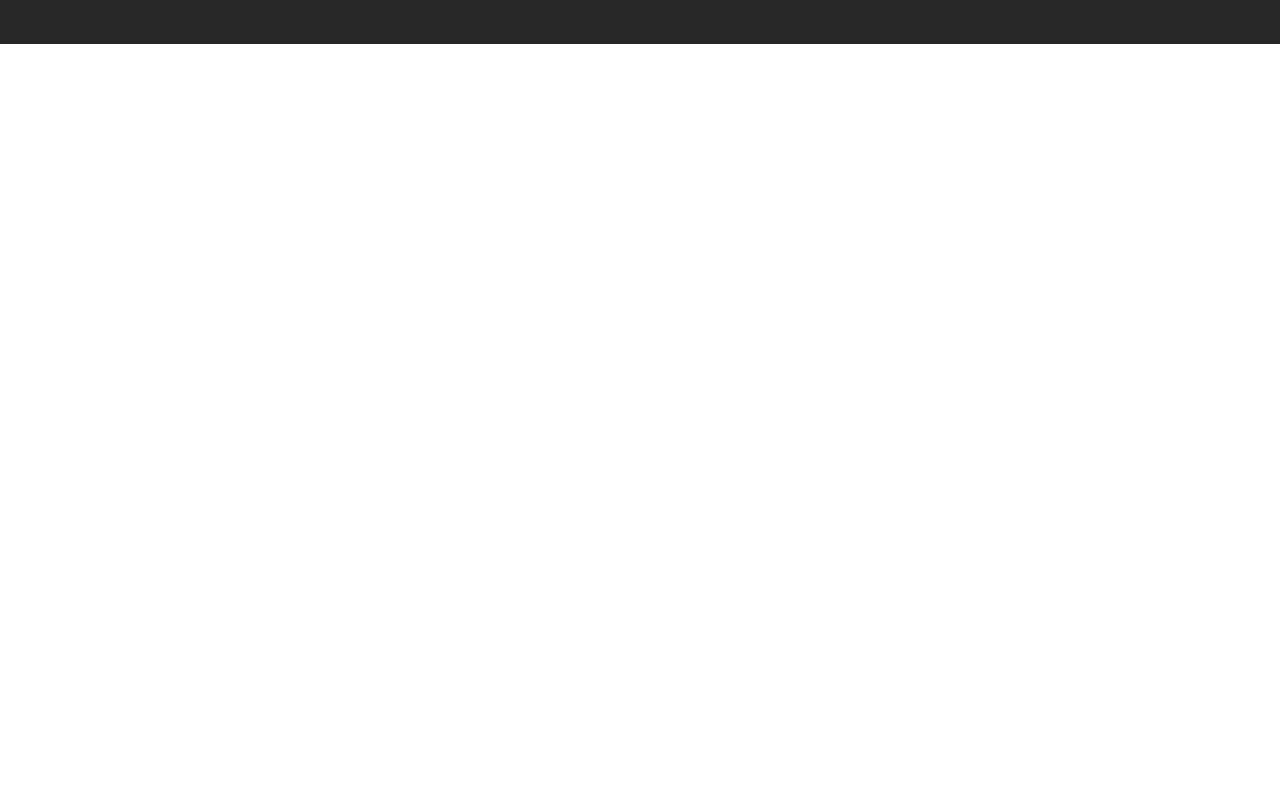
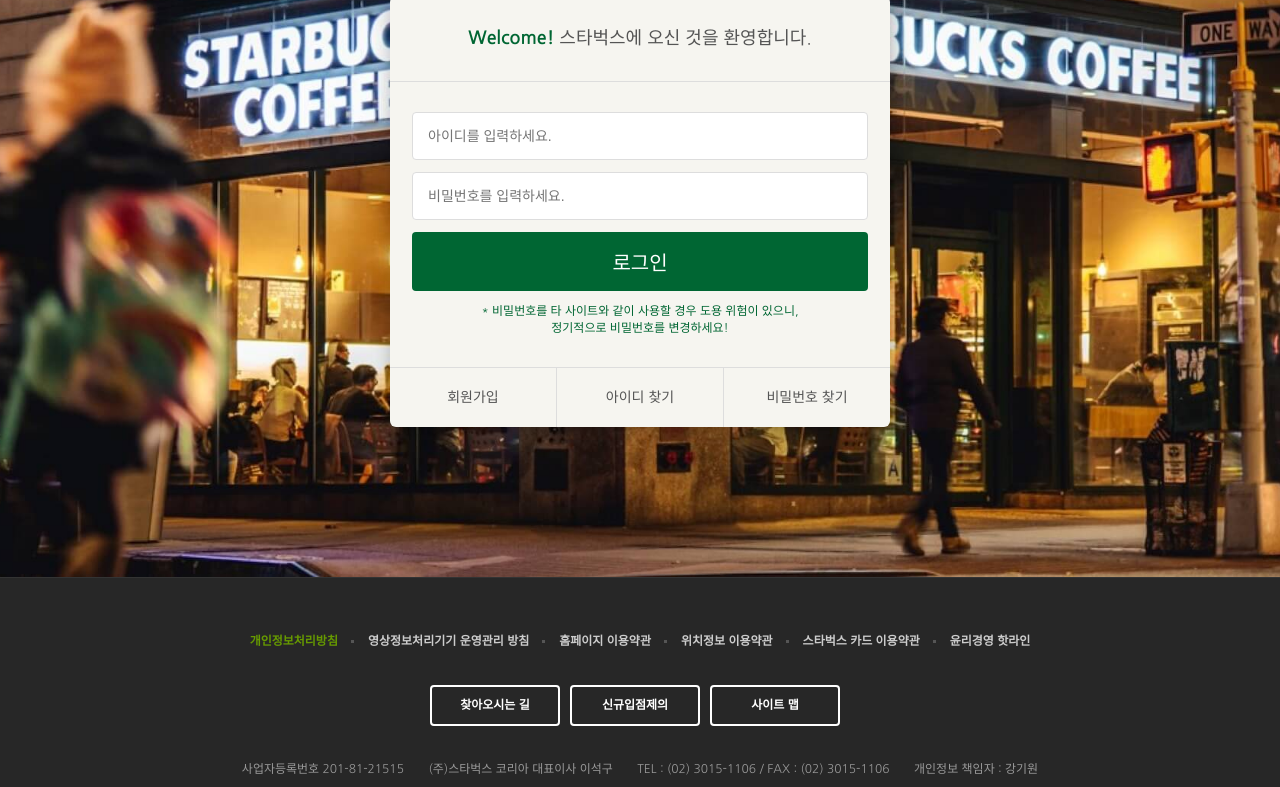
Before and after one commit to SuHyeon-CHOI/Starbucks, a plain HTML site: page signin/index.html in a window 1280 px wide. Shown: the part 290-1077 px from the top of the page. Before the commit the page ends 800 px from the top, so only its background shows below. Drawn offline with nearby package versions, Linux system fonts and the light colour scheme.

Commit message:
로그인 페이지 완성

```diff
--- /dev/null
+++ b/css/signin.css
@@ -0,0 +1,90 @@
+.signin {
+  margin-top: 120px;
+  padding: 100px 0 150px;
+  background-image: url("../images/signin_bg.jpg");
+  background-repeat: no-repeat;
+  background-position: center;
+  background-attachment: fixed;
+  background-size: cover;
+}
+
+.signin h1 {
+  color: #fff;
+  font-size: 30px;
+  font-weight: 700;
+  text-align: center;
+  margin-bottom: 24px;
+}
+
+.signin__card {
+  width: 500px;
+  margin: 0 auto;
+  border-radius: 6px;
+  background-color: #f6f5f0;
+  box-shadow: 2px 2px 20px rgba(0, 0, 0, 0.3);
+  color: #555;
+}
+
+.signin__card h2 {
+  padding: 30px;
+  font-size: 18px;
+  text-align: center;
+  border-bottom: 1px solid #ddd;
+}
+
+.signin__card h2 strong {
+  font-weight: 700;
+  color: #006633;
+}
+
+.signin__card form {
+  padding: 30px 22px;
+}
+
+.signin__card form input {
+  width: 100%;
+  margin-bottom: 12px;
+  padding: 15px;
+  border: 1px solid #ddd;
+  border-radius: 4px;
+  outline: none;
+  box-sizing: border-box;
+  font-size: 14px;
+}
+
+.signin__card form [type="submit"] {
+  background-color: #006633;
+  border: none;
+  color: #fff;
+  font-size: 20px;
+  cursor: pointer;
+}
+
+.signin__card form p {
+  font-size: 12px;
+  color: #006633;
+  text-align: center;
+}
+
+.signin__card .actions {
+  display: flex;
+  border-top: 1px solid #ddd;
+}
+
+.signin__card .actions a {
+  flex-grow: 1;
+  flex-basis: 0;
+  text-align: center;
+  padding: 20px;
+  color: #555;
+  font-size: 14px;
+  border-right: 1px solid #ddd;
+}
+
+.signin__card .actions a:last-child {
+  border-right: none;
+}
+
+.signin__card .actions a:hover {
+  text-decoration: underline;
+}
--- a/signin/index.html
+++ b/signin/index.html
@@ -41,6 +41,7 @@
       href="https://fonts.googleapis.com/icon?family=Material+Icons"
     />
     <link rel="stylesheet" href="../css/common.css" />
+    <link rel="stylesheet" href="../css/signin.css" />
 
     <script defer src="../js/common.js"></script>
   </head>
@@ -377,7 +378,29 @@
       </div>
     </header>
 
-    <section class="signin"></section>
+    <section class="signin">
+      <h1>로그인</h1>
+      <div class="signin__card">
+        <h2>
+          <strong>Welcome!</strong>
+          스타벅스에 오신 것을 환영합니다.
+        </h2>
+        <form>
+          <input type="text" placeholder="아이디를 입력하세요." />
+          <input type="password" placeholder="비밀번호를 입력하세요." />
+          <input type="submit" value="로그인" />
+          <p>
+            * 비밀번호를 타 사이트와 같이 사용할 경우 도용 위험이 있으니,<br />
+            정기적으로 비밀번호를 변경하세요!
+          </p>
+        </form>
+        <div class="actions">
+          <a href="javascript:void(0)">회원가입</a>
+          <a href="javascript:void(0)">아이디 찾기</a>
+          <a href="javascript:void(0)">비밀번호 찾기</a>
+        </div>
+      </div>
+    </section>
 
     <!-- FOOTER -->
     <footer>
```
